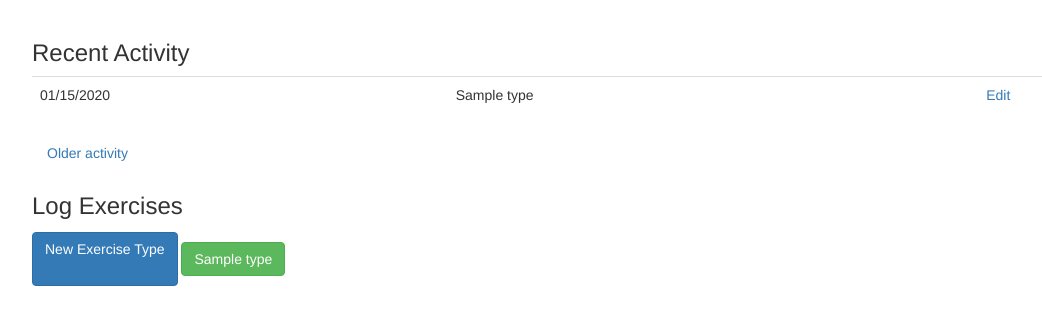
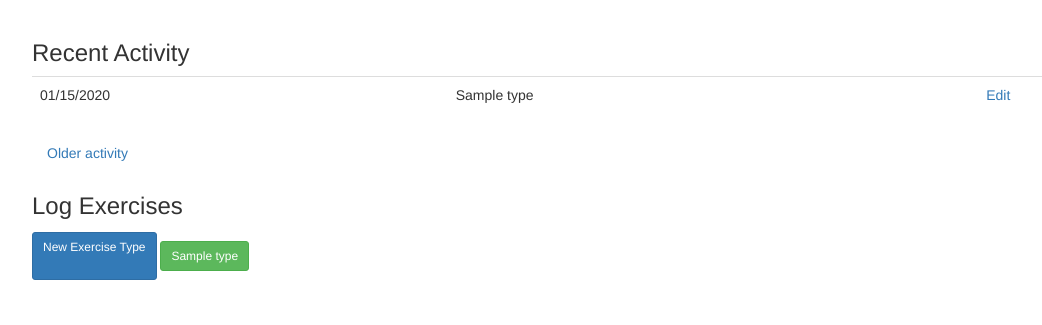
Before and after one commit to petegrace/fitness-logs, a Flask app: template app/templates/index.html in a window 1280 px wide. Shown: the part 72-397 px from the top of the page, without its empty margins (38-1080 px from the left). Run offline with Flask 2, Linux system fonts and the light colour scheme; tables that the repository leaves empty hold one stand-in row (values such as "Sample post"); the template is opened without the code that fills it: values that come from a table or form of the project are taken from there, most other values are stand-ins (such as "Sample title", 1, 10 or a date in 2020); some libraries are stand-ins or nearby versions.

Commit message:
smaller buttons for logging exercises

```diff
--- a/app/templates/index.html
+++ b/app/templates/index.html
@@ -34,12 +34,12 @@
 
 	<h3>Log Exercises</h3>
 	<div>
-		<a class="btn btn-primary" role="button" href="{{ url_for('new_exercise') }}">
+		<a class="btn btn-primary btn-sm" role="button" href="{{ url_for('new_exercise') }}">
 			New Exercise Type
 			<br /><small>&nbsp;</small>
 		</a>
 		{% for exercise_type in exercise_types %}
-			<a class="btn btn-success" role="button" href="{{ url_for('log_exercise', id=exercise_type.id) }}">
+			<a class="btn btn-success btn-sm" role="button" href="{{ url_for('log_exercise', id=exercise_type.id) }}">
 				{{ exercise_type.name }}
 				<br />
 				<small>
```
